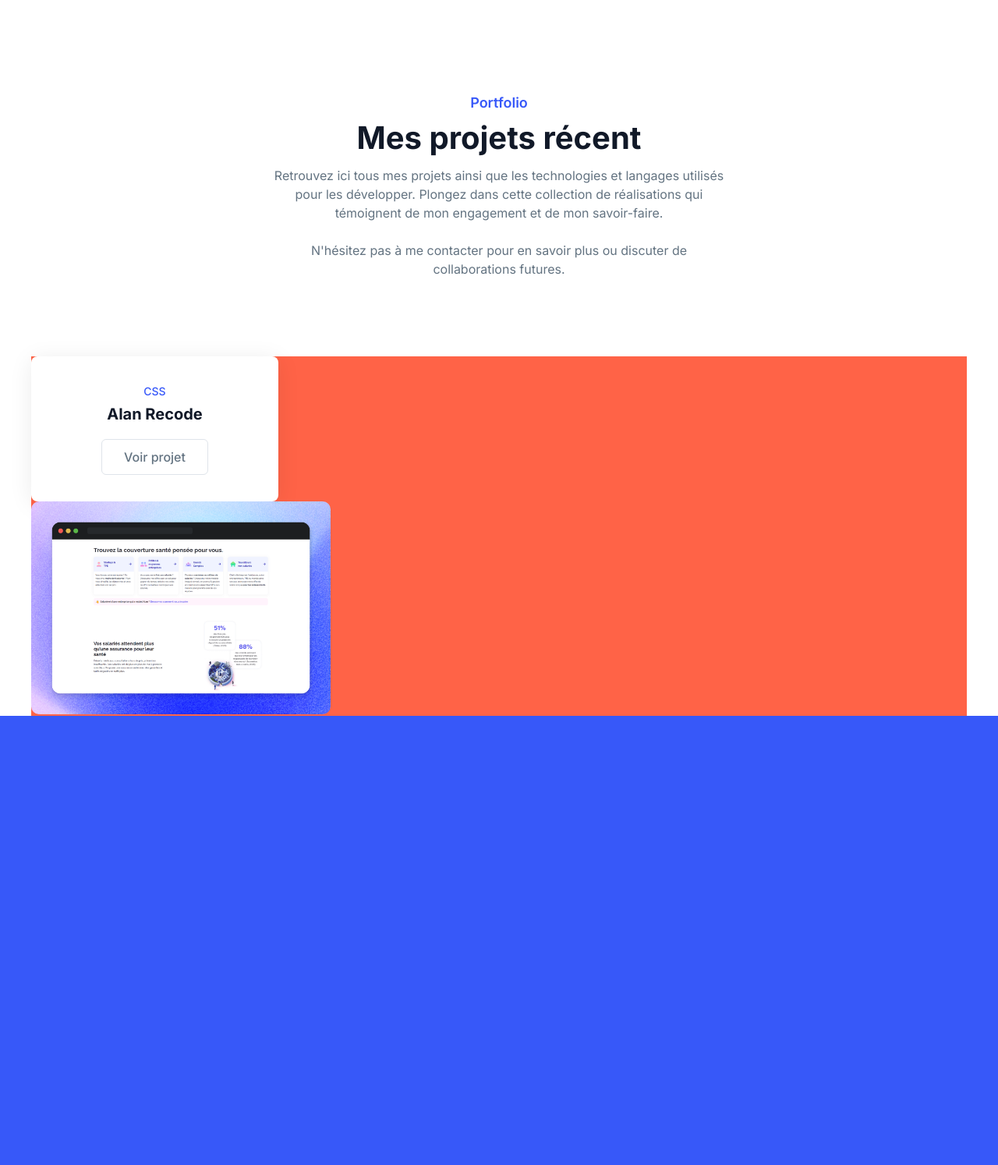
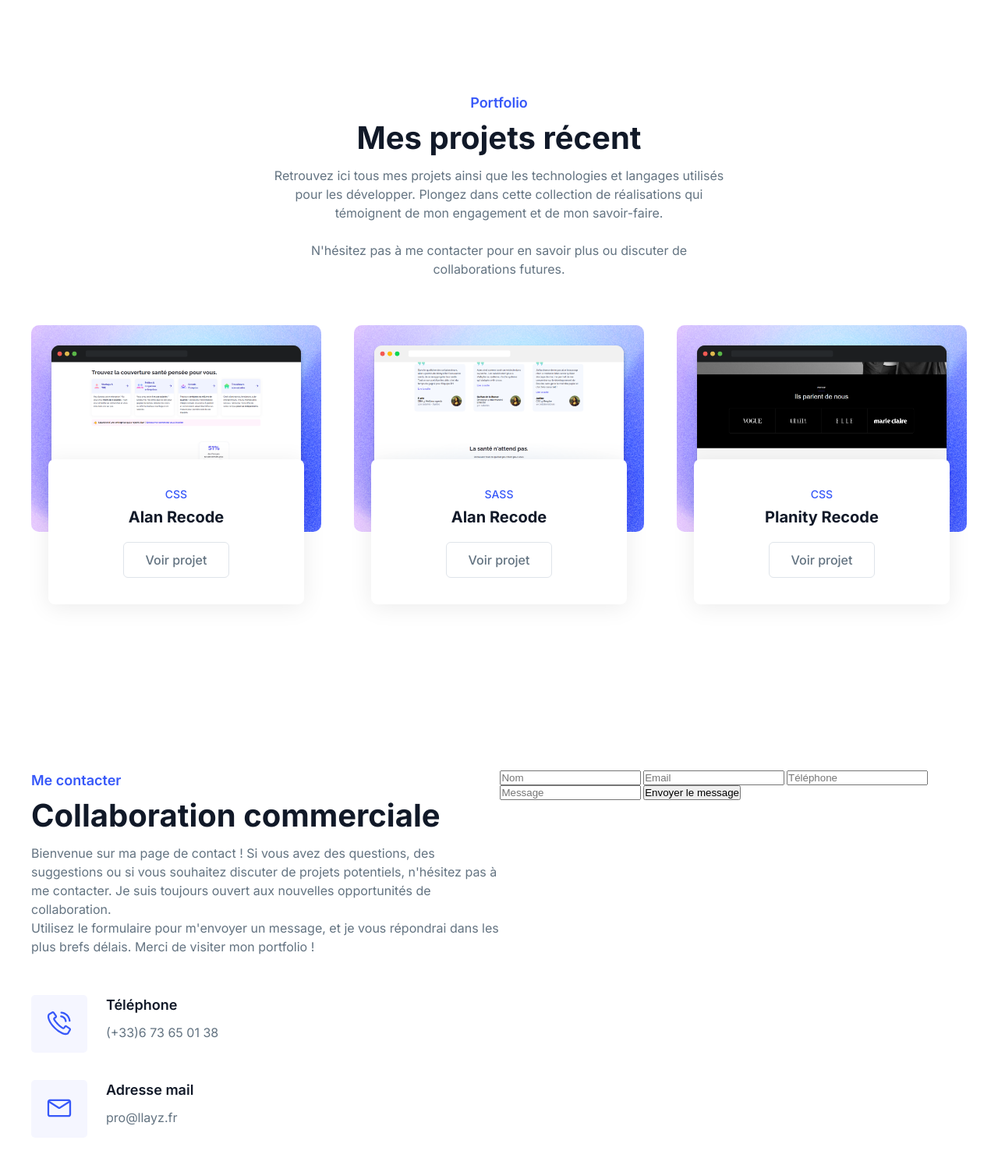
Before and after one commit to llayz46/com.portfolio, a PHP site: page / in a window 1280 px wide. Shown: the part 826-2320 px from the top of the page at 78% size. Before the commit the page ends 1744 px from the top, so only its background shows below. Run offline with PHP 8.4, Linux system fonts and the light colour scheme.

Commit message:
Stylization of the contact bloc, still missing the form

```diff
--- a/css/style.css
+++ b/assets/css/style.css
@@ -1,4 +1,4 @@
-.project__card-texts, .header__mode .header__lightmode,
+.project__card-texts, .project__card, .header__mode .header__lightmode,
 .header__mode .header__darkmode, .header__container .header__nav, .header__container .header__logo {
   display: flex;
   align-items: center;
@@ -16,7 +16,7 @@
   font-size: 1.8rem;
 }
 
-.project__breadcrumb {
+.contact__type, .contact__container-texts .contact__breadcrumb, .project__breadcrumb {
   color: #3758f9;
   font-size: 1.8rem;
   font-weight: 600;
@@ -44,7 +44,7 @@
   line-height: 5.8rem;
 }
 
-.project__title {
+.contact__container-texts .contact__title, .project__title {
   color: #111928;
   font-size: 4rem;
   font-weight: 700;
@@ -57,7 +57,7 @@
   line-height: 2.6rem;
 }
 
-.project__description {
+.contact__type-content, .contact__container-texts .contact__description, .project__description {
   color: #637381;
   font-size: 1.6rem;
   line-height: 2.4rem;
@@ -109,7 +109,8 @@ button {
 
 .header,
 .hero,
-.project__container-cards {
+.project__container-cards,
+.contact__flux {
   width: 100%;
   max-width: 1200px;
   margin-left: auto;
@@ -254,21 +255,24 @@ html {
 }
 .project__description {
   text-align: center;
-  margin-bottom: 100px;
+  margin-bottom: 6rem;
 }
 .project__container-cards {
-  background-color: tomato;
+  display: flex;
+  justify-content: space-between;
 }
 .project__card {
-  width: 32%;
+  width: 31%;
+  flex-direction: column;
 }
 .project__card-texts {
   flex-direction: column;
+  transform: translateY(-50%);
   background-color: #fff;
   padding: 3.4rem 9rem;
   border-radius: 0.8rem;
-  width: -moz-max-content;
-  width: max-content;
+  width: 88%;
+  text-align: center;
   box-shadow: 0px 4px 30px 0px rgba(0, 0, 0, 0.08);
 }
 .project__card-tech {
@@ -280,4 +284,38 @@ html {
 .project__card-image {
   border-radius: 1rem;
   width: 100%;
+}
+
+.contact {
+  background-color: #fff;
+  padding-top: 12rem;
+}
+.contact__flux {
+  display: flex;
+}
+.contact__container-texts {
+  width: 72%;
+}
+.contact__container-texts .contact__breadcrumb {
+  margin-bottom: 0.8rem;
+}
+.contact__container-texts .contact__title {
+  margin-bottom: 1.2rem;
+}
+.contact__container-texts .contact__description {
+  margin-bottom: 5rem;
+}
+.contact__icon {
+  display: flex;
+  gap: 2.4rem;
+  margin-bottom: 3.5rem;
+}
+.contact__icon-container {
+  padding: 2rem;
+  border-radius: 0.5rem;
+  background-color: rgba(55, 88, 249, 0.05);
+}
+.contact__type {
+  color: #111928;
+  margin-bottom: 1rem;
 }/*# sourceMappingURL=style.css.map */
--- /dev/null
+++ b/css/sass/components/_contact.sass
@@ -0,0 +1,39 @@
+.contact
+  background-color: $color-light
+  padding-top: 12rem
+
+  &__flux
+    display: flex
+
+  &__container-texts
+    width: 72%
+
+    .contact__breadcrumb
+      @extend %text-breadcrumb
+      margin-bottom: 0.8rem
+
+    .contact__title
+      @extend %text-mid-title
+      margin-bottom: 1.2rem
+
+    .contact__description
+      @extend %text-mid-content
+      margin-bottom: 5rem
+
+  &__icon
+    display: flex
+    gap: 2.4rem
+    margin-bottom: 3.5rem
+
+    &-container
+      padding: 2rem
+      border-radius: 0.5rem
+      background-color: rgba(55, 88, 249, 0.05)
+
+  &__type
+    @extend %text-breadcrumb
+    color: $color-title
+    margin-bottom: 1rem
+
+    &-content
+      @extend %text-mid-content
--- a/css/sass/components/_project.sass
+++ b/css/sass/components/_project.sass
@@ -19,21 +19,26 @@
   &__description
     @extend %text-mid-content
     text-align: center
-    margin-bottom: 100px // OIJTJNSIORHIEUGRJH DITEHIZ3EU4HIJH IERUHTIZUEUH
+    margin-bottom: 6rem
 
   &__container-cards
-    background-color: tomato // OIJTJNSIORHIEUGRJH DITEHIZ3EU4HIJH IERUHTIZUEUH
+    display: flex
+    justify-content: space-between
 
   &__card
-    width: 32%
+    width: 31%
+    @extend %flex-align-center
+    flex-direction: column
 
     &-texts
       @extend %flex-align-center
       flex-direction: column
+      transform: translateY(-50%)
       background-color: $color-light
       padding: 3.4rem 9rem
       border-radius: 0.8rem
-      width: max-content
+      width: 88%
+      text-align: center
       box-shadow: 0px 4px 30px 0px rgba(0, 0, 0, 0.08)
 
     &-tech
--- a/css/sass/general/_flux.sass
+++ b/css/sass/general/_flux.sass
@@ -1,6 +1,7 @@
 .header,
 .hero,
-.project__container-cards
+.project__container-cards,
+.contact__flux
   width: 100%
   max-width: 1200px
   margin-left: auto
--- a/css/style.sass
+++ b/css/style.sass
@@ -12,3 +12,4 @@
 @import 'sass/components/header'
 @import 'sass/components/hero'
 @import 'sass/components/project'
+@import 'sass/components/contact'
--- a/index.html
+++ b/index.html
@@ -4,7 +4,7 @@
     <meta charset="UTF-8" />
     <meta name="viewport" content="width=device-width, initial-scale=1.0" />
     <title>layz - Portfolio</title>
-    <link rel="stylesheet" href="./css/style.css" />
+    <link rel="stylesheet" href="./assets/css/style.css" />
     <link rel="shortcut icon" href="./assets/icons/L.svg" type="image/x-icon" />
     <link rel="preconnect" href="https://fonts.googleapis.com" />
     <link rel="preconnect" href="https://fonts.gstatic.com" crossorigin />
@@ -177,21 +177,164 @@
         <div class="project__container-texts">
           <h3 class="project__breadcrumb">Portfolio</h3>
           <h2 class="project__title">Mes projets récent</h2>
-          <p class="project__description">Retrouvez ici tous mes projets ainsi que les technologies et langages utilisés pour les développer. Plongez dans cette collection de réalisations qui témoignent de mon engagement et de mon savoir-faire. <br><br> N'hésitez pas à me contacter pour en savoir plus ou discuter de collaborations futures.</p>
+          <p class="project__description">
+            Retrouvez ici tous mes projets ainsi que les technologies et
+            langages utilisés pour les développer. Plongez dans cette collection
+            de réalisations qui témoignent de mon engagement et de mon
+            savoir-faire. <br /><br />
+            N'hésitez pas à me contacter pour en savoir plus ou discuter de
+            collaborations futures.
+          </p>
         </div>
         <div class="project__container-cards">
           <div class="project__card">
+            <img
+              src="./assets/images/Alan-card-example.png"
+              alt="Page recode du site alan.com, section : card"
+              class="project__card-image"
+            />
             <div class="project__card-texts">
               <p class="project__card-tech">CSS</p>
               <h4 class="project__card-title">Alan Recode</h4>
               <a href="#" class="project__card-button">Voir projet</a>
             </div>
-            <img src="./assets/images/Alan-card-example.png" alt="Page recode du site alan.com, section : card" class="project__card-image">
+          </div>
+
+          <div class="project__card">
+            <img
+              src="./assets/images/Alan-testimonials-example.png"
+              alt="Page recode du site alan.com, section : testimonials"
+              class="project__card-image"
+            />
+            <div class="project__card-texts">
+              <p class="project__card-tech">SASS</p>
+              <h4 class="project__card-title">Alan Recode</h4>
+              <a href="#" class="project__card-button">Voir projet</a>
+            </div>
+          </div>
+
+          <div class="project__card">
+            <img
+              src="./assets/images/planity-example.png"
+              alt="Page recode du site alan.com, section : card"
+              class="project__card-image"
+            />
+            <div class="project__card-texts">
+              <p class="project__card-tech">CSS</p>
+              <h4 class="project__card-title">Planity Recode</h4>
+              <a href="#" class="project__card-button">Voir projet</a>
+            </div>
           </div>
         </div>
       </section>
       <!-- END : project -->
+
+      <!-- START : contact -->
+      <section class="contact">
+        <div class="contact__flux">
+          <div class="contact__container-texts">
+            <h3 class="contact__breadcrumb">Me contacter</h3>
+            <h2 class="contact__title">Collaboration commerciale</h2>
+            <p class="contact__description">
+              Bienvenue sur ma page de contact ! Si vous avez des questions, des
+              suggestions ou si vous souhaitez discuter de projets potentiels,
+              n'hésitez pas à me contacter. Je suis toujours ouvert aux
+              nouvelles opportunités de collaboration. <br />
+              Utilisez le formulaire pour m'envoyer un message, et je vous
+              répondrai dans les plus brefs délais. Merci de visiter mon
+              portfolio !
+            </p>
+            <div class="contact__icon">
+              <div class="contact__icon-container">
+                <svg
+                  xmlns="http://www.w3.org/2000/svg"
+                  width="32"
+                  height="32"
+                  viewBox="0 0 32 32"
+                  fill="none"
+                >
+                  <path
+                    d="M24.3 31.1499C22.95 31.1499 21.4 30.7999 19.7 30.1499C16.3 28.7999 12.55 26.1999 9.20003 22.8499C5.85003 19.4999 3.25003 15.7499 1.90003 12.2999C0.400031 8.59994 0.550031 5.54994 2.30003 3.84994C2.35003 3.79994 2.45003 3.74994 2.50003 3.69994L6.70003 1.19994C7.75003 0.599942 9.10003 0.899942 9.80003 1.89994L12.75 6.29994C13.45 7.34994 13.15 8.74994 12.15 9.44994L10.35 10.6999C11.65 12.7999 15.35 17.9499 21.25 21.6499L22.35 20.0499C23.2 18.8499 24.55 18.4999 25.65 19.2499L30.05 22.1999C31.05 22.8999 31.35 24.2499 30.75 25.2999L28.25 29.4999C28.2 29.5999 28.15 29.6499 28.1 29.6999C27.2 30.6499 25.9 31.1499 24.3 31.1499ZM3.80003 5.54994C2.85003 6.59994 2.90003 8.74994 4.00003 11.4999C5.25003 14.6499 7.65003 18.0999 10.8 21.2499C13.9 24.3499 17.4 26.7499 20.5 27.9999C23.2 29.0999 25.35 29.1499 26.45 28.1999L28.85 24.0999C28.85 24.0499 28.85 24.0499 28.85 23.9999L24.45 21.0499C24.45 21.0499 24.35 21.0999 24.25 21.2499L23.15 22.8499C22.45 23.8499 21.1 24.1499 20.1 23.4999C13.8 19.5999 9.90003 14.1499 8.50003 11.9499C7.85003 10.8999 8.10003 9.54994 9.10003 8.84994L10.9 7.59994V7.54994L7.95003 3.14994C7.95003 3.09994 7.90003 3.09994 7.85003 3.14994L3.80003 5.54994Z"
+                    fill="#3758F9"
+                  />
+                  <path
+                    d="M29.3 14.25C28.7 14.25 28.25 13.8 28.2 13.2C27.8 8.15003 23.65 4.10003 18.55 3.75003C17.95 3.70003 17.45 3.20003 17.5 2.55003C17.55 1.95003 18.05 1.45003 18.7 1.50003C24.9 1.90003 29.95 6.80003 30.45 13C30.5 13.6 30.05 14.15 29.4 14.2C29.4 14.25 29.35 14.25 29.3 14.25Z"
+                    fill="#3758F9"
+                  />
+                  <path
+                    d="M24.35 14.6999C23.8 14.6999 23.3 14.2999 23.25 13.6999C22.95 10.9999 20.85 8.89994 18.15 8.54994C17.55 8.49994 17.1 7.89994 17.15 7.29994C17.2 6.69994 17.8 6.24994 18.4 6.29994C22.15 6.74994 25.05 9.64994 25.5 13.3999C25.55 13.9999 25.15 14.5499 24.5 14.6499C24.4 14.6999 24.35 14.6999 24.35 14.6999Z"
+                    fill="#3758F9"
+                  />
+                </svg>
+              </div>
+              <div class="contact__type-container">
+                <h4 class="contact__type">Téléphone</h4>
+                <p class="contact__type-content">(+33)6 73 65 01 38</p>
+              </div>
+            </div>
+            <div class="contact__icon">
+              <div class="contact__icon-container">
+                <svg
+                  xmlns="http://www.w3.org/2000/svg"
+                  width="32"
+                  height="32"
+                  viewBox="0 0 32 32"
+                  fill="none"
+                >
+                  <path
+                    d="M28.0001 4.80005H4.0001C2.3001 4.80005 0.850098 6.20005 0.850098 7.95005V24.15C0.850098 25.85 2.2501 27.3 4.0001 27.3H28.0001C29.7001 27.3 31.1501 25.9 31.1501 24.15V7.90005C31.1501 6.20005 29.7001 4.80005 28.0001 4.80005ZM28.0001 7.05005C28.0501 7.05005 28.1001 7.05005 28.1501 7.05005L16.0001 14.85L3.8501 7.05005C3.9001 7.05005 3.9501 7.05005 4.0001 7.05005H28.0001ZM28.0001 24.9501H4.0001C3.5001 24.9501 3.1001 24.55 3.1001 24.05V9.25005L14.8001 16.75C15.1501 17 15.5501 17.1 15.9501 17.1C16.3501 17.1 16.7501 17 17.1001 16.75L28.8001 9.25005V24.1C28.9001 24.6 28.5001 24.9501 28.0001 24.9501Z"
+                    fill="#3758F9"
+                  />
+                </svg>
+              </div>
+              <div class="contact__type-container">
+                <h4 class="contact__type">Adresse mail</h4>
+                <p class="contact__type-content">pro@llayz.fr</p>
+              </div>
+            </div>
+          </div>
+          <div class="contact__container-form">
+            <form
+              action="mailto:monmail@mail.com"
+              method="post"
+              enctype="text/plain"
+            >
+              <input
+                type="text"
+                name="name"
+                id="name"
+                placeholder="Nom"
+                required
+              />
+              <input
+                type="email"
+                name="email"
+                id="email"
+                placeholder="Email"
+                required
+              />
+              <input
+                type="tel"
+                name="phone"
+                id="phone"
+                placeholder="Téléphone"
+                required
+              />
+              <input
+                type="text"
+                name="message"
+                id="message"
+                placeholder="Message"
+                required
+              />
+              <input type="submit" value="Envoyer le message" />
+            </form>
+          </div>
+        </div>
+      </section>
+      <!-- END : contact -->
     </main>
+    <!-- END : main -->
   </body>
   <!-- END : body -->
 </html>
```
Also changed, not shown: 2 other files.
